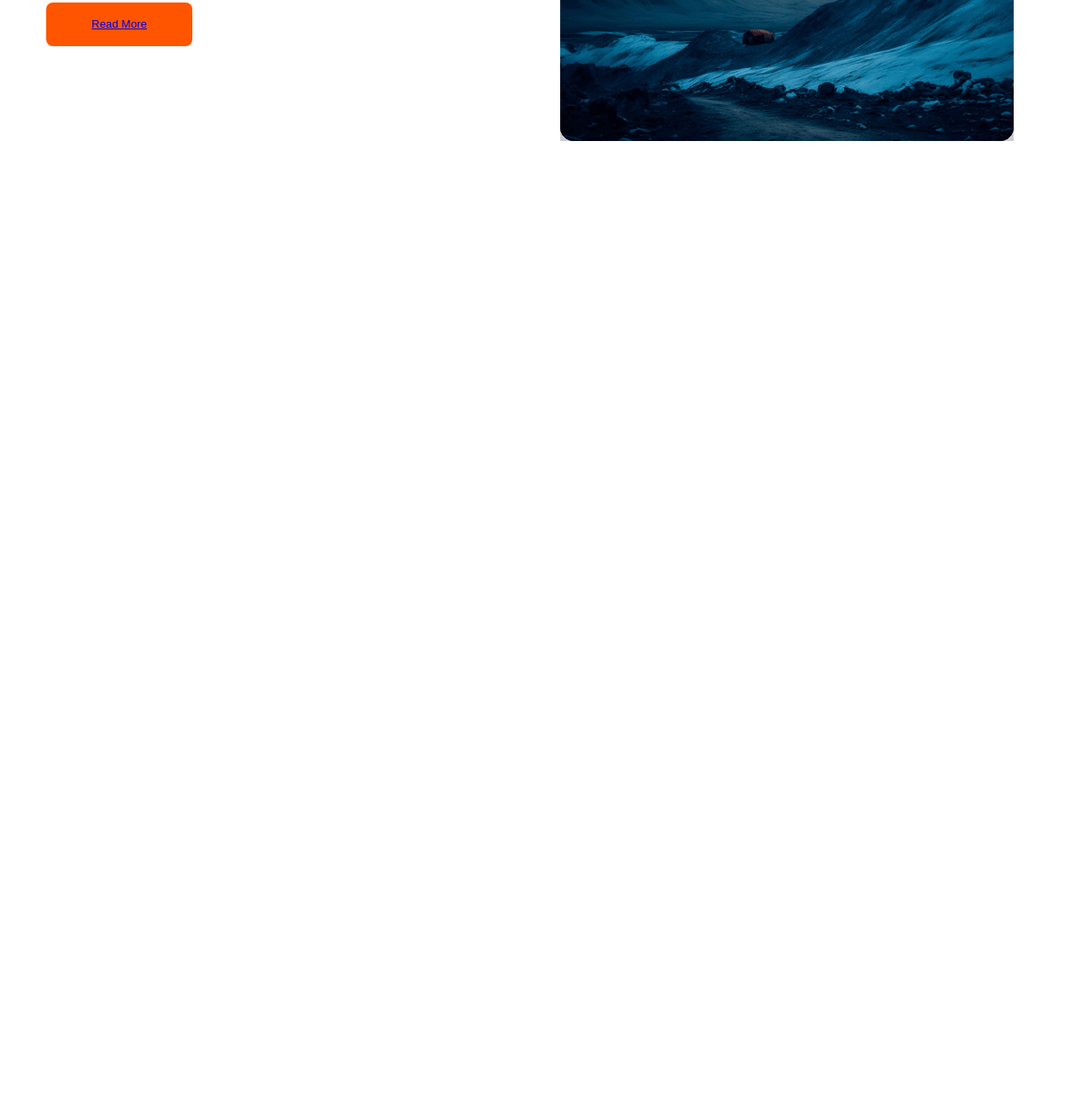
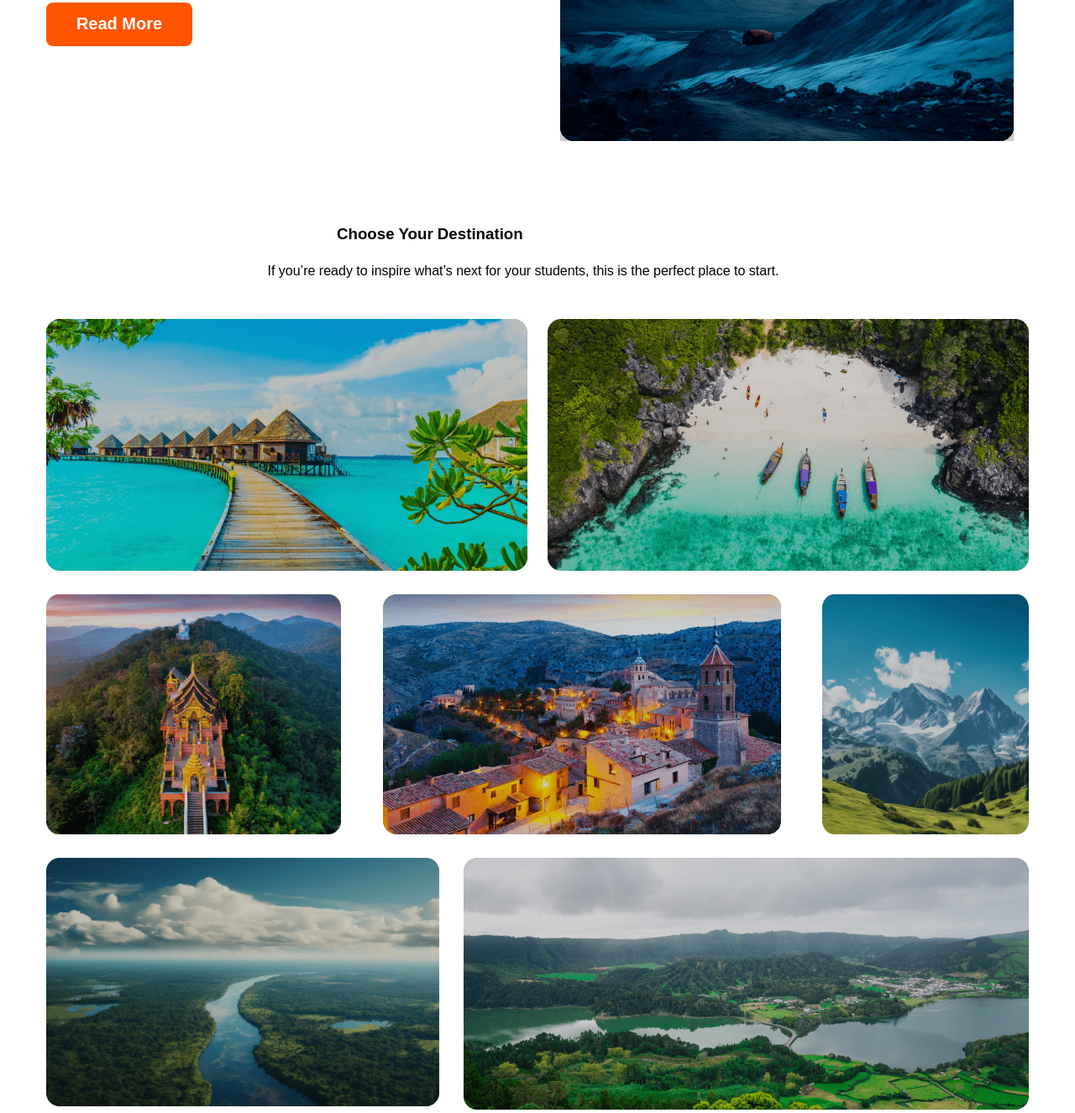
Before and after one commit to PeyalHasan/assainment2-github-repo, a plain HTML site: page index.html in a window 1280 px wide. Shown: the part 1166-2492 px from the top of the page at 84% size. Before the commit the page ends 1338 px from the top, so only its background shows below. Drawn offline with Linux system fonts and the light colour scheme.

Commit message:
complite destinatie destination

```diff
--- a/Stylel/responsive.css
+++ b/Stylel/responsive.css
@@ -54,6 +54,48 @@
     .popurar-sec-img img{
         width: 335px;
     }
-
-
+    .Item-1{
+        flex-direction: column;
+    }
+    .Item-2{
+        flex-direction: column;
+    }
+    .Item-3{
+        flex-direction: column;
+    }
+    .BD img{
+        width: 335px;
+        height: 289px;
+        object-fit: cover;
+    }
+    .BU img{
+       width: 335px;
+        height: 289px;
+        object-fit: cover;
+    }
+    .kashmir img{
+       width: 335px;
+        height: 289px;
+        object-fit: cover;
+    }
+    .North-america img{
+       width: 335px;
+        height: 289px;
+        object-fit: cover;
+    }
+    .srilanka img{
+        width: 335px;
+        height: 289px;
+        object-fit: cover;
+    }
+    .maldivs img{
+         width: 335px;
+        height: 289px;
+        object-fit: cover;
+    }
+    .indonesia img{
+       width: 335px;
+        height: 289px;
+        object-fit: cover;
+    }
 }
--- a/Stylel/style.css
+++ b/Stylel/style.css
@@ -150,11 +150,94 @@ input[type=text]{
 .popular-tour{
     margin-top: -40px;
 }
+.popular-tour a{
+    font-size: 20px;
+    text-align: center;
+    color: #FFF;
+    font-weight: 800;
+    text-decoration: none;
+}
 .popular-tour h3{
     color: #131318;
     font-size: 2.5rem;
     font-weight: 800;
 }
 .popular-tour p, ul{
-    color: #5A5A5D;
+    color: rgba(19, 19, 24, 0.70);
 }
+.destination p{
+    margin:  0 auto;
+    justify-content: center;
+    max-width: 643px;
+    margin-bottom: 48px;
+}
+.destination h3{
+    max-width: 478px;
+    margin: 0 auto;
+    margin-top: 100px;
+    margin-bottom: 24px;
+}
+.countrys{
+    max-width: 1170px;
+}
+.Item-1{
+  display: flex;
+  justify-content: space-between;
+  margin-top: 24px;
+  margin-bottom: 24px;
+}
+.Item-2{
+    display: flex;
+    justify-content: space-between;
+    margin-bottom: 24px;
+}
+.Item-3{
+    display: flex;
+    justify-content: space-between;
+    margin-bottom: 24px;
+}
+.BD{
+    max-width: 40%;
+}
+.BD img{
+    width: 100%;
+}
+.BU{
+    max-width: 58%;
+}
+.BU img{
+    width: 100%;
+}
+.kashmir{
+    max-width: 21%;
+}
+.kashmir img{
+    width: 100%;
+    height: 286px;
+}
+.North-america{
+    max-width: 45%;
+}
+.North-america img{
+    width: 100%;
+    height: 286px;
+}
+.srilanka{
+    max-width: 30%;
+}
+.srilanka img{
+    width: 100%;
+    height: 286px;
+}
+.maldivs{
+    max-width:49%
+}
+.maldivs img{
+    width: 100%;
+}
+.indonesia{
+    max-width:49%
+}
+.indonesia img{
+ width: 100%;
+}
--- a/index.html
+++ b/index.html
@@ -83,6 +83,42 @@
                  <img src="Images/Rectangle 4.png" alt="">
             </div>
         </div>
+        <!-- Destination section -->
+        <div class=".popular-tour destination">
+            <h3>Choose Your Destination</h3>
+            <p>
+                If you’re ready to inspire what’s next for your students, this is the perfect place to start.
+            </p>
+        </div>
+        <div class="countrys">
+            <div class="Item-1">
+               <div class="maldivs">
+                <img src="Images/Rectangle 5.png" alt="">
+               </div>
+                <div class="indonesia">
+                    <img src="Images/Rectangle 8.png" alt="">
+                </div>
+            </div>
+            <div class="Item-2">
+               <div class="srilanka">
+                <img src="Images/Rectangle 6.png" alt="">
+               </div>
+                <div class="North-america">
+                    <img src="Images/Rectangle 7.png" alt="">
+                </div>
+                <div class="kashmir">
+                    <img src="Images/Rectangle 9.png" alt="">
+                </div>
+            </div>
+            <div class="Item-3">
+               <div class="BD">
+                <img src="Images/Rectangle 11.png" alt="">
+               </div>
+                <div class="BU">
+                    <img src="Images/Rectangle 10.png" alt="">
+                </div>
+            </div>
+        </div>
     </main>
     <footer>
 
```
